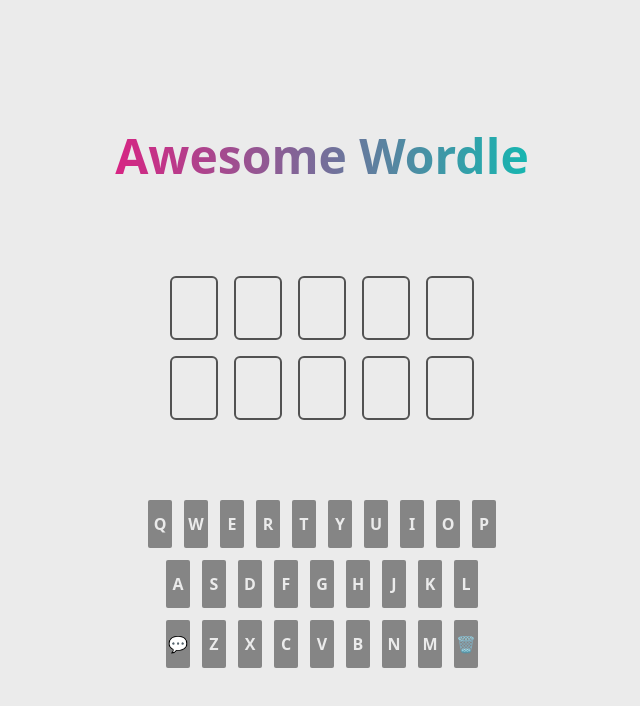
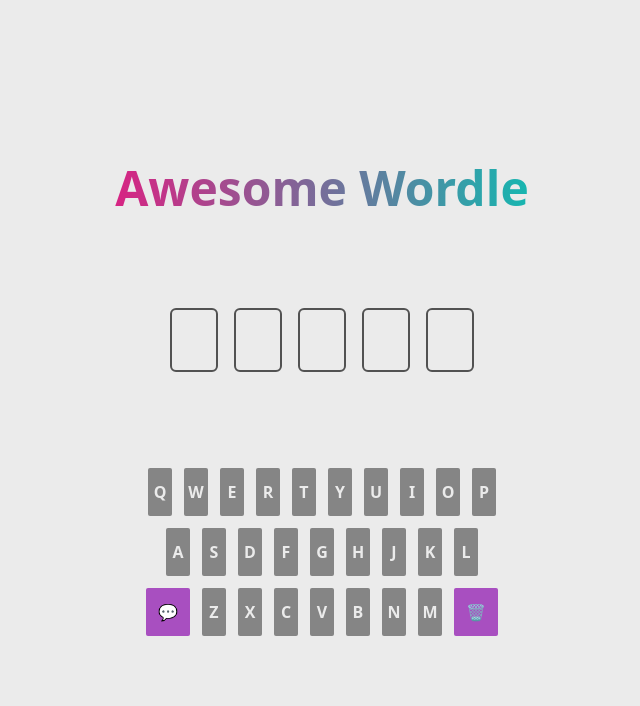
Before and after one commit to JoleneKearse/wordle-tdd, a React (Vite) app: page / in a window 1280 px wide. Shown: the top 706 px of the page, without its empty margins (318-958 px from the left). Built offline with nearby package versions, Linux system fonts and the light colour scheme.

Commit message:
chore: fix keyboard issue with special letters

```diff
--- a/src/components/Button.tsx
+++ b/src/components/Button.tsx
@@ -4,12 +4,7 @@ type ButtonProps = {
 };
 
 const Button = ({ letter, className }: ButtonProps): JSX.Element => {
-
-  return (
-    <button className={`w-6 py-3 text-base font-bold rounded-sm w-content bg-neutral-400 text-neutral-100 dark:text-neutral-900 ${className}`}>
-      {letter.toUpperCase()}
-    </button>
-  );
+  return <button className={`${className}`}>{letter.toUpperCase()}</button>;
 };
 
 export default Button;
--- a/src/components/Grid.tsx
+++ b/src/components/Grid.tsx
@@ -6,66 +6,35 @@ const Grid = () => {
           type="text"
           name=""
           id="firstGuessLetter1"
-          className="flex items-center justify-center w-12 py-3 pl-4 text-3xl font-bold border border-2 rounded-md border-neutral-600 bg-neutral-100 dark:bg-neutral-900 text-neutral-900 dark:text-neutral-300 focus-visible:ring-[#4a1837] uppercase"
+          className="w-12 h-16 text-3xl font-bold border border-2 rounded-md border-neutral-600 bg-neutral-100 dark:bg-neutral-900 text-neutral-900 dark:text-neutral-300 focus-visible:ring-[#4a1837] uppercase text-center"
         />
         <input
           type="text"
           name=""
           id="firstGuessLetter2"
-          className="flex items-center justify-center w-12 py-3 pl-4 text-3xl font-bold uppercase border border-2 rounded-md border-neutral-600 bg-neutral-100 dark:bg-neutral-900 text-neutral-900 dark:text-neutral-300"
+          className="w-12 h-16 text-3xl font-bold border border-2 rounded-md border-neutral-600 bg-neutral-100 dark:bg-neutral-900 text-neutral-900 dark:text-neutral-300 focus-visible:ring-[#4a1837] uppercase text-center"
         />
         <input
           type="text"
           name=""
           id="firstGuessLetter3"
-          className="flex items-center justify-center w-12 py-3 pl-4 text-3xl font-bold uppercase border border-2 rounded-md border-neutral-600 bg-neutral-100 dark:bg-neutral-900 text-neutral-900 dark:text-neutral-300"
+          className="w-12 h-16 text-3xl font-bold border border-2 rounded-md border-neutral-600 bg-neutral-100 dark:bg-neutral-900 text-neutral-900 dark:text-neutral-300 focus-visible:ring-[#4a1837] uppercase text-center"
         />
         <input
           type="text"
           name=""
           id="firstGuessLetter4"
-          className="flex items-center justify-center w-12 py-3 pl-4 text-3xl font-bold uppercase border border-2 rounded-md border-neutral-600 bg-neutral-100 dark:bg-neutral-900 text-neutral-900 dark:text-neutral-300"
+          className="w-12 h-16 text-3xl font-bold border border-2 rounded-md border-neutral-600 bg-neutral-100 dark:bg-neutral-900 text-neutral-900 dark:text-neutral-300 focus-visible:ring-[#4a1837] uppercase text-center"
         />
         <input
           type="text"
           name=""
           id="firstGuessLetter5"
-          className="flex items-center justify-center w-12 py-3 pl-4 text-3xl font-bold uppercase border border-2 rounded-md border-neutral-600 bg-neutral-100 dark:bg-neutral-900 text-neutral-900 dark:text-neutral-300"
+          className="w-12 h-16 text-3xl font-bold border border-2 rounded-md border-neutral-600 bg-neutral-100 dark:bg-neutral-900 text-neutral-900 dark:text-neutral-300 focus-visible:ring-[#4a1837] uppercase text-center"
         />
       </div>
 
-      <div className="flex gap-4">
-        <input
-          type="text"
-          name=""
-          id="secondGuessLetter1"
-          className="flex items-center justify-center w-12 py-3 pl-4 text-3xl font-bold border border-2 rounded-md border-neutral-600 bg-neutral-100 dark:bg-neutral-900 text-neutral-900 dark:text-neutral-300"
-        />
-        <input
-          type="text"
-          name=""
-          id="secondGuessLetter2"
-          className="flex items-center justify-center w-12 py-3 pl-4 text-3xl font-bold border border-2 rounded-md border-neutral-600 bg-neutral-100 dark:bg-neutral-900 text-neutral-900 dark:text-neutral-300"
-        />
-        <input
-          type="text"
-          name=""
-          id="secondGuessLetter3"
-          className="flex items-center justify-center w-12 py-3 pl-4 text-3xl font-bold border border-2 rounded-md border-neutral-600 bg-neutral-100 dark:bg-neutral-900 text-neutral-900 dark:text-neutral-300"
-        />
-        <input
-          type="text"
-          name=""
-          id="secondGuessLetter4"
-          className="flex items-center justify-center w-12 py-3 pl-4 text-3xl font-bold border border-2 rounded-md border-neutral-600 bg-neutral-100 dark:bg-neutral-900 text-neutral-900 dark:text-neutral-300"
-        />
-        <input
-          type="text"
-          name=""
-          id="secondGuessLetter5"
-          className="flex items-center justify-center w-12 py-3 pl-4 text-3xl font-bold border border-2 rounded-md border-neutral-600 bg-neutral-100 dark:bg-neutral-900 text-neutral-900 dark:text-neutral-300"
-        />
-      </div>
+
     </form>
   );
 };
--- a/src/components/Keyboard.tsx
+++ b/src/components/Keyboard.tsx
@@ -4,7 +4,11 @@ import { keyboardFirst, keyboardSecond, keyboardThird } from "../wordle";
 const Keyboard = () => {
   const getSpecialKeys = (letter: string) => {
     const letterKeys = "💬🗑️";
-    return letterKeys.includes(letter) ? "w-11 bg-messages-base" : "";
+    const result = letterKeys.includes(letter)
+      ? "w-11 bg-messages-base py-3 text-base font-bold rounded-sm w-content text-neutral-100 dark:text-neutral-900"
+      : "w-6 py-3 text-base font-bold rounded-sm w-content bg-neutral-400 text-neutral-100 dark:text-neutral-900";
+    console.log(letter, result);
+    return result;
   };
 
   return (
```
